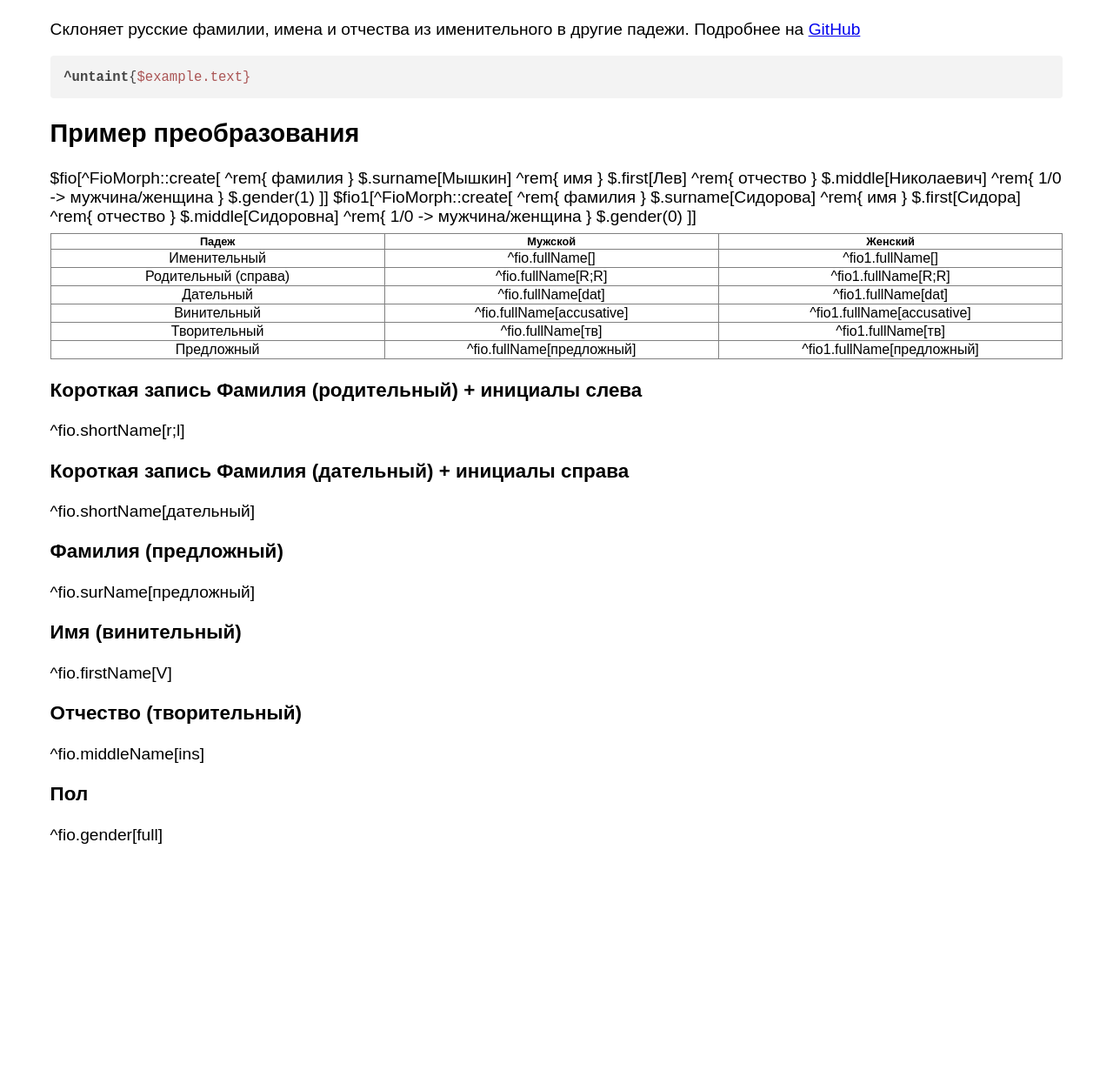
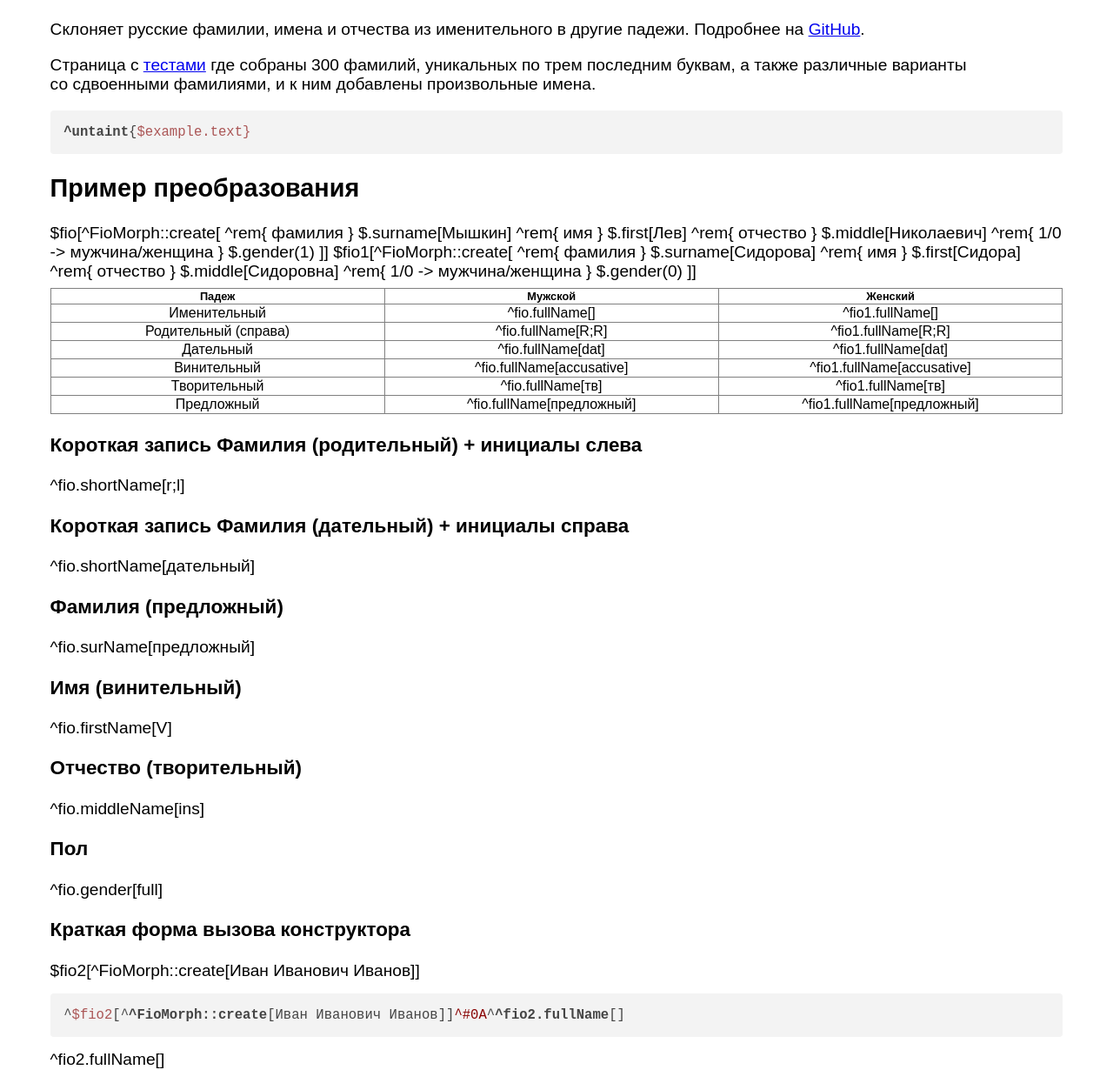
Before and after one commit to Spearance/fio-morph-p3, a website: page htdocs/index.html in a window 1280 px wide. Shown: the part 152-1382 px from the top of the page at 87% size. Before the commit the page ends 1180 px from the top, so only its background shows below. Drawn offline with nearby package versions, Linux system fonts and the light colour scheme.

Commit message:
minor changes

```diff
--- a/htdocs/index.html
+++ b/htdocs/index.html
@@ -56,7 +56,9 @@ $example[^file::load[text;example.p]]
 <body>
 	<h1>Склонение ФИО по падежам для Parser 3</h1>
 
-	<p>Склоняет русские фамилии, имена и отчества из именительного в другие падежи. Подробнее на <a href="https://github.com/spearance/fio-morph-p3">GitHub</a></p>
+	<p>Склоняет русские фамилии, имена и&nbsp;отчества из&nbsp;именительного в&nbsp;другие падежи. Подробнее на&nbsp;<a href="https://github.com/spearance/fio-morph-p3">GitHub</a>.</p>
+
+	<p>Страница с&nbsp;<a href="./test/">тестами</a> где собраны 300 фамилий, уникальных по&nbsp;трем последним буквам, а&nbsp;также различные варианты со&nbsp;сдвоенными фамилиями, и&nbsp;к&nbsp;ним добавлены произвольные имена.</p>
 
 	<pre><code class="language-parser3">^untaint{$example.text}</code></pre>
 
@@ -141,6 +143,11 @@ $example[^file::load[text;example.p]]
 			<h3>Пол</h3>
 			<p>^fio.gender[full]</p>
 
+			<h3>Краткая форма вызова конструктора</h3>
+			$fio2[^FioMorph::create[Иван Иванович Иванов]]
+			<pre><code class="language-parser3">^$fio2[^^FioMorph::create[Иван Иванович Иванов]]^#0A^^fio2.fullName[]</code></pre>
+			^fio2.fullName[]
+
 	</article>
 
 	<script>hljs.highlightAll();</script>
```
Also changed, not shown: htdocs/test/index.html (+0 -1 lines), 1 other file.
